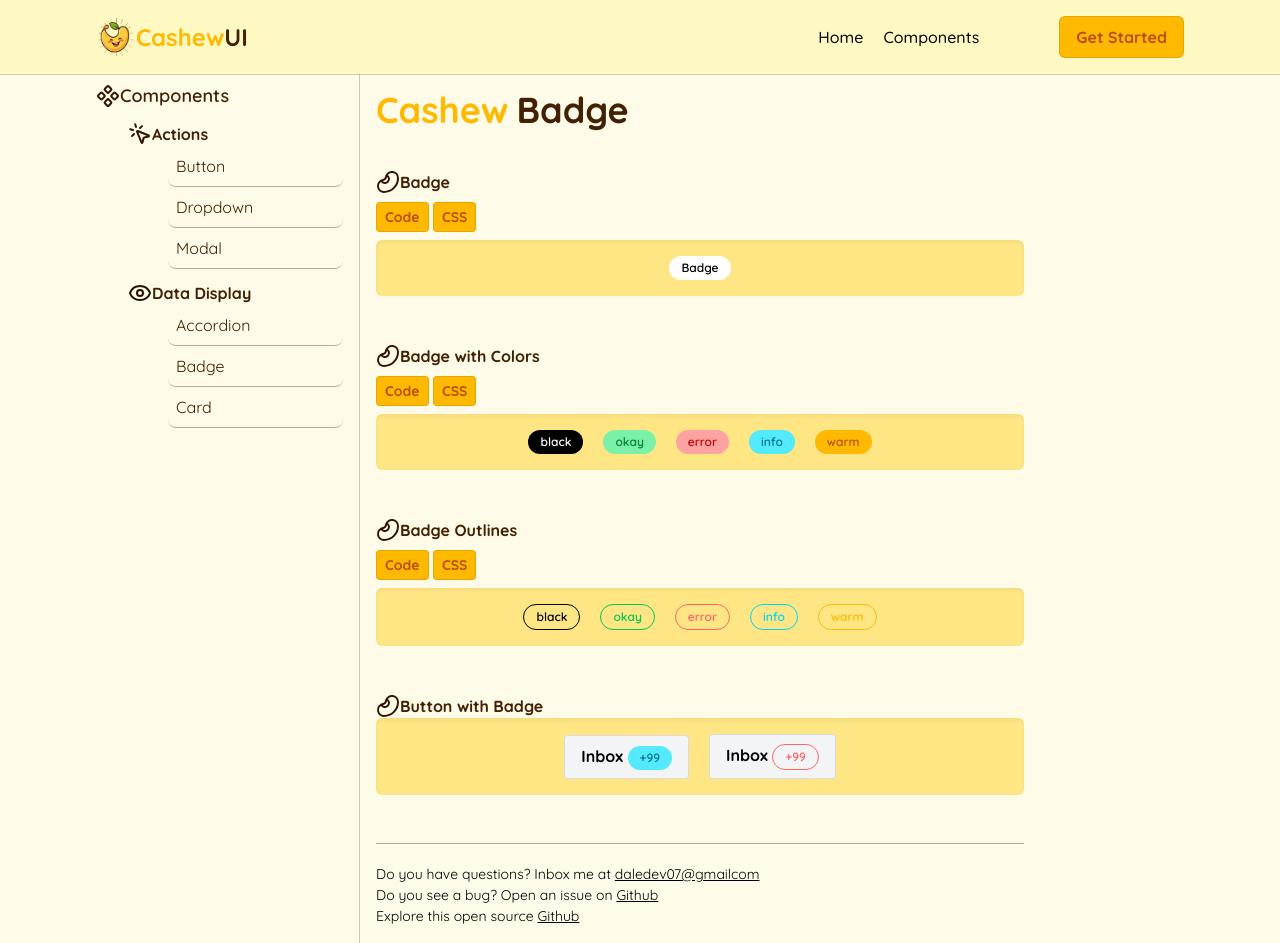
After one commit to DaleStack/CashewUI, a Django app: page /docs/components/badge/ in a window 1280 px wide. The commit adds this page. Run offline with Django 5.2, Linux system fonts and the light colour scheme; some libraries are stand-ins or nearby versions.

Commit message:
added badge page

```diff
--- a/documentation/templates/documentation/const/sidebar.html
+++ b/documentation/templates/documentation/const/sidebar.html
@@ -34,7 +34,7 @@
             <a class="px-2 py-2 rounded-lg hover:bg-yellow-600 hover:text-white duration-500 border-b border-black/30 hover:border-none" href="{% url 'accordion_view' %}">
                 Accordion
             </a>
-            <a class="px-2 py-2 rounded-lg hover:bg-yellow-600 hover:text-white duration-500 border-b border-black/30 hover:border-none" href="">
+            <a class="px-2 py-2 rounded-lg hover:bg-yellow-600 hover:text-white duration-500 border-b border-black/30 hover:border-none" href="{% url 'badge_view' %}">
                 Badge
             </a>
             <a class="px-2 py-2 rounded-lg hover:bg-yellow-600 hover:text-white duration-500 border-b border-black/30 hover:border-none" href="">
--- /dev/null
+++ b/documentation/templates/documentation/pages/badge.html
@@ -0,0 +1,292 @@
+{% extends "documentation/base.html" %}
+{% load static %}
+{% block content %}
+<div class="pr-60">
+    <div>
+        <!-- TITLE -->
+        <div class="mb-10 flex items-center gap-2">
+            <p class="text-4xl font-bold text-amber-400">Cashew</p>
+            <p class="text-4xl font-bold text-yellow-950">Badge</p>
+        </div>
+
+        <!-- DEFAULT BADGE -->
+        <div class="mb-12">
+            <div class="flex items-center">
+                <img src="{% static 'documentation/images/Cashew.svg' %}" alt="Cashew">
+                <p class="font-bold text-yellow-950">Badge</p>
+            </div>
+            <div class="my-2">
+                <button class="cursor-pointer ch-btn ch-btn-sm ch-btn-warm" onclick="toggleBadgePreview()">Code</button>
+                <button class="cursor-pointer ch-btn ch-btn-sm ch-btn-warm" onclick="showBadgeCSS()">CSS</button>
+            </div>
+
+            <div id="badgePreviewArea" class="bg-amber-200 shadow-inner text-white p-4 rounded-md flex items-center justify-center flex-col">
+                <span class="ch-badge">Badge</span>
+            </div>
+        </div>
+
+        <!-- BADGE COLORS -->
+        <div class="mb-12">
+            <div class="flex items-center">
+                <img src="{% static 'documentation/images/Cashew.svg' %}" alt="Cashew">
+                <p class="font-bold text-yellow-950">Badge with Colors</p>
+            </div>
+            <div class="my-2">
+                <button class="cursor-pointer ch-btn ch-btn-sm ch-btn-warm" onclick="toggleBadgeColorPreview()">Code</button>
+                <button class="cursor-pointer ch-btn ch-btn-sm ch-btn-warm" onclick="showBadgeColorCSS()">CSS</button>
+            </div>
+
+            <div id="badgeColorPreviewArea" class="bg-amber-200 shadow-inner text-white p-4 rounded-md flex items-center justify-center space-x-5">
+                <span class="ch-badge-blk">black</span>
+                <span class="ch-badge-ok">okay</span>
+                <span class="ch-badge-error">error</span>
+                <span class="ch-badge-info">info</span>
+                <span class="ch-badge-warm">warm</span>
+            </div>
+        </div>
+
+        <!-- BADGE OUTLINES -->
+        <div class="mb-12">
+            <div class="flex items-center">
+                <img src="{% static 'documentation/images/Cashew.svg' %}" alt="Cashew">
+                <p class="font-bold text-yellow-950">Badge Outlines</p>
+            </div>
+            <div class="my-2">
+                <button class="cursor-pointer ch-btn ch-btn-sm ch-btn-warm" onclick="toggleBadgeOutlinePreview()">Code</button>
+                <button class="cursor-pointer ch-btn ch-btn-sm ch-btn-warm" onclick="showBadgeOutlineCSS()">CSS</button>
+            </div>
+
+            <div id="badgeOutlinePreviewArea" class="bg-amber-200 shadow-inner text-white p-4 rounded-md flex items-center justify-center space-x-5">
+                <span class="ch-badge-outline">black</span>
+                <span class="ch-badge-ok-outline">okay</span>
+                <span class="ch-badge-error-outline">error</span>
+                <span class="ch-badge-info-outline">info</span>
+                <span class="ch-badge-warm-outline">warm</span>
+            </div>
+        </div>
+
+        <!-- BUTTON WITH BADGE -->
+        <div class="mb-12">
+            <div class="flex items-center">
+                <img src="{% static 'documentation/images/Cashew.svg' %}" alt="Cashew">
+                <p class="font-bold text-yellow-950">Button with Badge</p>
+            </div>
+
+            <div id="badgeButtonPreview" class="bg-amber-200 shadow-inner text-white p-4 rounded-md flex items-center justify-center space-x-5">
+                <button class="ch-btn">
+                    <p>Inbox <span class="ch-badge-info">+99</span></p>
+                </button>
+                <button class="ch-btn">
+                    <p>Inbox <span class="ch-badge-error-outline">+99</span></p>
+                </button>
+            </div>
+        </div>
+    </div>
+
+    <div>
+        {% include 'documentation/const/footer.html' %}
+    </div>
+</div>
+
+<!-- JavaScript -->
+<script>
+let showingBadgeCode = false;
+let showingBadgeCSS = false;
+
+let showingBadgeColorCode = false;
+let showingBadgeColorCSS = false;
+
+let showingBadgeOutlineCode = false;
+let showingBadgeOutlineCSS = false;
+
+
+// BADGE DEFAULT
+function toggleBadgePreview() {
+  const preview = document.getElementById("badgePreviewArea");
+
+  if (!showingBadgeCode) {
+    preview.innerHTML = `
+      <pre class="px-4 py-2 bg-gray-800 text-green-200 w-full rounded-md max-h-60 overflow-y-auto text-sm"><code>
+&lt;span class="ch-badge"&gt;Badge&lt;/span&gt;
+      </code></pre>
+    `;
+    showingBadgeCode = true;
+    showingBadgeCSS = false;
+  } else {
+    preview.innerHTML = `<span class="ch-badge">Badge</span>`;
+    showingBadgeCode = false;
+  }
+}
+
+function showBadgeCSS() {
+  const preview = document.getElementById("badgePreviewArea");
+
+  if (!showingBadgeCSS) {
+    preview.innerHTML = `
+      <pre class="px-4 py-2 bg-gray-800 text-blue-200 w-full rounded-md max-h-60 overflow-y-auto text-sm"><code>
+.ch-badge {
+  @apply inline-block px-3 py-1 rounded-full text-xs font-semibold
+  bg-white text-black;
+}
+      </code></pre>
+    `;
+    showingBadgeCSS = true;
+    showingBadgeCode = false;
+  } else {
+    preview.innerHTML = `<span class="ch-badge">Badge</span>`;
+    showingBadgeCSS = false;
+  }
+}
+
+// BADGE COLORS
+function toggleBadgeColorPreview() {
+  const preview = document.getElementById("badgeColorPreviewArea");
+
+  if (!showingBadgeColorCode) {
+    preview.innerHTML = `
+      <pre class="px-4 py-2 bg-gray-800 text-green-200 w-full rounded-md max-h-60 overflow-y-auto text-sm"><code>
+&lt;span class="ch-badge-blk"&gt;black&lt;/span&gt;
+&lt;span class="ch-badge-ok"&gt;okay&lt;/span&gt;
+&lt;span class="ch-badge-error"&gt;error&lt;/span&gt;
+&lt;span class="ch-badge-info"&gt;info&lt;/span&gt;
+&lt;span class="ch-badge-warm"&gt;warm&lt;/span&gt;
+      </code></pre>
+    `;
+    showingBadgeColorCode = true;
+    showingBadgeColorCSS = false;
+  } else {
+    preview.innerHTML = `
+      <span class="ch-badge-blk">black</span>
+      <span class="ch-badge-ok">okay</span>
+      <span class="ch-badge-error">error</span>
+      <span class="ch-badge-info">info</span>
+      <span class="ch-badge-warm">warm</span>
+    `;
+    showingBadgeColorCode = false;
+  }
+}
+
+function showBadgeColorCSS() {
+  const preview = document.getElementById("badgeColorPreviewArea");
+
+  if (!showingBadgeColorCSS) {
+    preview.innerHTML = `
+      <pre class="px-4 py-2 bg-gray-800 text-blue-200 w-full rounded-md max-h-60 overflow-y-auto text-sm"><code>
+.ch-badge-blk {
+  @apply inline-block px-3 py-1 rounded-full text-xs font-semibold
+  bg-black text-white;
+}
+
+.ch-badge-ok {
+  @apply inline-block px-3 py-1 rounded-full text-xs font-semibold
+  bg-green-300 text-green-700;
+}
+
+.ch-badge-error {
+  @apply inline-block px-3 py-1 rounded-full text-xs font-semibold
+  bg-red-300 text-red-700;
+}
+
+.ch-badge-info {
+  @apply inline-block px-3 py-1 rounded-full text-xs font-semibold
+  bg-cyan-300 text-cyan-700;
+}
+
+.ch-badge-warm {
+  @apply inline-block px-3 py-1 rounded-full text-xs font-semibold
+  bg-amber-400 text-amber-700;
+}
+      </code></pre>
+    `;
+    showingBadgeColorCSS = true;
+    showingBadgeColorCode = false;
+  } else {
+    preview.innerHTML = `
+      <span class="ch-badge-blk">black</span>
+      <span class="ch-badge-ok">okay</span>
+      <span class="ch-badge-error">error</span>
+      <span class="ch-badge-info">info</span>
+      <span class="ch-badge-warm">warm</span>
+    `;
+    showingBadgeColorCSS = false;
+  }
+}
+
+// BADGE OUTLINE
+function toggleBadgeOutlinePreview() {
+  const preview = document.getElementById("badgeOutlinePreviewArea");
+
+  if (!showingBadgeOutlineCode) {
+    preview.innerHTML = `
+      <pre class="px-4 py-2 bg-gray-800 text-green-200 w-full rounded-md max-h-60 overflow-y-auto text-sm"><code>
+&lt;span class="ch-badge-outline"&gt;black&lt;/span&gt;
+&lt;span class="ch-badge-ok-outline"&gt;okay&lt;/span&gt;
+&lt;span class="ch-badge-error-outline"&gt;error&lt;/span&gt;
+&lt;span class="ch-badge-info-outline"&gt;info&lt;/span&gt;
+&lt;span class="ch-badge-warm-outline"&gt;warm&lt;/span&gt;
+      </code></pre>
+    `;
+    showingBadgeOutlineCode = true;
+    showingBadgeOutlineCSS = false;
+  } else {
+    preview.innerHTML = `
+      <span class="ch-badge-outline">black</span>
+      <span class="ch-badge-ok-outline">okay</span>
+      <span class="ch-badge-error-outline">error</span>
+      <span class="ch-badge-info-outline">info</span>
+      <span class="ch-badge-warm-outline">warm</span>
+    `;
+    showingBadgeOutlineCode = false;
+  }
+}
+
+function showBadgeOutlineCSS() {
+  const preview = document.getElementById("badgeOutlinePreviewArea");
+
+  if (!showingBadgeOutlineCSS) {
+    preview.innerHTML = `
+      <pre class="px-4 py-2 bg-gray-800 text-blue-200 w-full rounded-md max-h-60 overflow-y-auto text-sm"><code>
+.ch-badge-outline {
+  @apply inline-block px-3 py-1 rounded-full text-xs font-semibold border
+  border-black text-black;
+}
+
+.ch-badge-ok-outline {
+  @apply inline-block px-3 py-1 rounded-full text-xs font-semibold border
+  border-green-500 text-green-500;
+}
+
+.ch-badge-error-outline {
+  @apply inline-block px-3 py-1 rounded-full text-xs font-semibold border
+  border-red-400 text-red-400;
+}
+
+.ch-badge-info-outline {
+  @apply inline-block px-3 py-1 rounded-full text-xs font-semibold border
+  border-cyan-400 text-cyan-400;
+}
+
+.ch-badge-warm-outline {
+  @apply inline-block px-3 py-1 rounded-full text-xs font-semibold border
+  border-amber-400 text-amber-400;
+}
+
+      </code></pre>
+    `;
+    showingBadgeOutlineCSS = true;
+    showingBadgeOutlineCode = false;
+  } else {
+    preview.innerHTML = `
+      <span class="ch-badge-outline">black</span>
+      <span class="ch-badge-ok-outline">okay</span>
+      <span class="ch-badge-error-outline">error</span>
+      <span class="ch-badge-info-outline">info</span>
+      <span class="ch-badge-warm-outline">warm</span>
+    `;
+    showingBadgeOutlineCSS = false;
+  }
+}
+
+</script>
+
+{% endblock %}
--- a/documentation/urls.py
+++ b/documentation/urls.py
@@ -1,5 +1,5 @@
 from django.urls import path
-from .views import components_view, button_view, dropdown_view, modal_view, accordion_view
+from .views import components_view, button_view, dropdown_view, modal_view, accordion_view, badge_view
 
 urlpatterns = [
     path('components/', components_view, name='components_view'),
@@ -7,4 +7,5 @@ urlpatterns = [
     path('components/dropdown/', dropdown_view, name='dropdown_view'),
     path('components/modal/', modal_view, name='modal_view'),
     path('components/accordion/', accordion_view, name='accordion_view'),
+    path('components/badge/', badge_view, name='badge_view'),
 ]
--- a/documentation/views.py
+++ b/documentation/views.py
@@ -20,6 +20,10 @@ def modal_view(request):
 
 #DATA DISPLAY
 
-#MODAL COMPONENT
+#ACCORDION COMPONENT
 def accordion_view(request):
     return render(request, 'documentation/pages/accordion.html')
+
+#BADGE COMPONENT
+def badge_view(request):
+    return render(request, 'documentation/pages/badge.html')
--- a/theme/static/css/dist/styles.css
+++ b/theme/static/css/dist/styles.css
@@ -8,7 +8,9 @@
     --font-serif: ui-serif, Georgia, Cambria, "Times New Roman", Times, serif;
     --font-mono: ui-monospace, SFMono-Regular, Menlo, Monaco, Consolas, "Liberation Mono",
       "Courier New", monospace;
+    --color-red-300: oklch(80.8% 0.114 19.571);
     --color-red-400: oklch(70.4% 0.191 22.216);
+    --color-red-500: oklch(63.7% 0.237 25.331);
     --color-red-700: oklch(50.5% 0.213 27.518);
     --color-amber-200: oklch(92.4% 0.12 95.746);
     --color-amber-400: oklch(82.8% 0.189 84.429);
@@ -21,9 +23,13 @@
     --color-yellow-900: oklch(42.1% 0.095 57.708);
     --color-yellow-950: oklch(28.6% 0.066 53.813);
     --color-green-200: oklch(92.5% 0.084 155.995);
+    --color-green-300: oklch(87.1% 0.15 154.449);
     --color-green-400: oklch(79.2% 0.209 151.711);
+    --color-green-500: oklch(72.3% 0.219 149.579);
     --color-green-700: oklch(52.7% 0.154 150.069);
+    --color-cyan-300: oklch(86.5% 0.127 207.078);
     --color-cyan-400: oklch(78.9% 0.154 211.53);
+    --color-cyan-700: oklch(52% 0.105 223.128);
     --color-blue-200: oklch(88.2% 0.059 254.128);
     --color-blue-500: oklch(62.3% 0.214 259.815);
     --color-blue-950: oklch(28.2% 0.091 267.935);
@@ -35,6 +41,8 @@
     --color-black: #000;
     --color-white: #fff;
     --spacing: 0.25rem;
+    --text-xs: 0.75rem;
+    --text-xs--line-height: calc(1 / 0.75);
     --text-sm: 0.875rem;
     --text-sm--line-height: calc(1.25 / 0.875);
     --text-lg: 1.125rem;
@@ -1319,6 +1370,148 @@
   .ch-accord p {
     margin-top: calc(var(--spacing) * 2);
     color: var(--color-gray-700);
+  }
+  .ch-badge {
+    display: inline-block;
+    border-radius: calc(infinity * 1px);
+    background-color: var(--color-white);
+    padding-inline: calc(var(--spacing) * 3);
+    padding-block: calc(var(--spacing) * 1);
+    font-size: var(--text-xs);
+    line-height: var(--tw-leading, var(--text-xs--line-height));
+    --tw-font-weight: var(--font-weight-semibold);
+    font-weight: var(--font-weight-semibold);
+    color: var(--color-black);
+  }
+  .ch-badge-blk {
+    display: inline-block;
+    border-radius: calc(infinity * 1px);
+    background-color: var(--color-black);
+    padding-inline: calc(var(--spacing) * 3);
+    padding-block: calc(var(--spacing) * 1);
+    font-size: var(--text-xs);
+    line-height: var(--tw-leading, var(--text-xs--line-height));
+    --tw-font-weight: var(--font-weight-semibold);
+    font-weight: var(--font-weight-semibold);
+    color: var(--color-white);
+  }
+  .ch-badge-ok {
+    display: inline-block;
+    border-radius: calc(infinity * 1px);
+    background-color: var(--color-green-300);
+    padding-inline: calc(var(--spacing) * 3);
+    padding-block: calc(var(--spacing) * 1);
+    font-size: var(--text-xs);
+    line-height: var(--tw-leading, var(--text-xs--line-height));
+    --tw-font-weight: var(--font-weight-semibold);
+    font-weight: var(--font-weight-semibold);
+    color: var(--color-green-700);
+  }
+  .ch-badge-error {
+    display: inline-block;
+    border-radius: calc(infinity * 1px);
+    background-color: var(--color-red-300);
+    padding-inline: calc(var(--spacing) * 3);
+    padding-block: calc(var(--spacing) * 1);
+    font-size: var(--text-xs);
+    line-height: var(--tw-leading, var(--text-xs--line-height));
+    --tw-font-weight: var(--font-weight-semibold);
+    font-weight: var(--font-weight-semibold);
+    color: var(--color-red-700);
+  }
+  .ch-badge-info {
+    display: inline-block;
+    border-radius: calc(infinity * 1px);
+    background-color: var(--color-cyan-300);
+    padding-inline: calc(var(--spacing) * 3);
+    padding-block: calc(var(--spacing) * 1);
+    font-size: var(--text-xs);
+    line-height: var(--tw-leading, var(--text-xs--line-height));
+    --tw-font-weight: var(--font-weight-semibold);
+    font-weight: var(--font-weight-semibold);
+    color: var(--color-cyan-700);
+  }
+  .ch-badge-warm {
+    display: inline-block;
+    border-radius: calc(infinity * 1px);
+    background-color: var(--color-amber-400);
+    padding-inline: calc(var(--spacing) * 3);
+    padding-block: calc(var(--spacing) * 1);
+    font-size: var(--text-xs);
+    line-height: var(--tw-leading, var(--text-xs--line-height));
+    --tw-font-weight: var(--font-weight-semibold);
+    font-weight: var(--font-weight-semibold);
+    color: var(--color-amber-700);
+  }
+  .ch-badge-outline {
+    display: inline-block;
+    border-radius: calc(infinity * 1px);
+    border-style: var(--tw-border-style);
+    border-width: 1px;
+    border-color: var(--color-black);
+    padding-inline: calc(var(--spacing) * 3);
+    padding-block: calc(var(--spacing) * 1);
+    font-size: var(--text-xs);
+    line-height: var(--tw-leading, var(--text-xs--line-height));
+    --tw-font-weight: var(--font-weight-semibold);
+    font-weight: var(--font-weight-semibold);
+    color: var(--color-black);
+  }
+  .ch-badge-ok-outline {
+    display: inline-block;
+    border-radius: calc(infinity * 1px);
+    border-style: var(--tw-border-style);
+    border-width: 1px;
+    border-color: var(--color-green-500);
+    padding-inline: calc(var(--spacing) * 3);
+    padding-block: calc(var(--spacing) * 1);
+    font-size: var(--text-xs);
+    line-height: var(--tw-leading, var(--text-xs--line-height));
+    --tw-font-weight: var(--font-weight-semibold);
+    font-weight: var(--font-weight-semibold);
+    color: var(--color-green-500);
+  }
+  .ch-badge-error-outline {
+    display: inline-block;
+    border-radius: calc(infinity * 1px);
+    border-style: var(--tw-border-style);
+    border-width: 1px;
+    border-color: var(--color-red-400);
+    padding-inline: calc(var(--spacing) * 3);
+    padding-block: calc(var(--spacing) * 1);
+    font-size: var(--text-xs);
+    line-height: var(--tw-leading, var(--text-xs--line-height));
+    --tw-font-weight: var(--font-weight-semibold);
+    font-weight: var(--font-weight-semibold);
+    color: var(--color-red-400);
+  }
+  .ch-badge-info-outline {
+    display: inline-block;
+    border-radius: calc(infinity * 1px);
+    border-style: var(--tw-border-style);
+    border-width: 1px;
+    border-color: var(--color-cyan-400);
+    padding-inline: calc(var(--spacing) * 3);
+    padding-block: calc(var(--spacing) * 1);
+    font-size: var(--text-xs);
+    line-height: var(--tw-leading, var(--text-xs--line-height));
+    --tw-font-weight: var(--font-weight-semibold);
+    font-weight: var(--font-weight-semibold);
+    color: var(--color-cyan-400);
+  }
+  .ch-badge-warm-outline {
+    display: inline-block;
+    border-radius: calc(infinity * 1px);
+    border-style: var(--tw-border-style);
+    border-width: 1px;
+    border-color: var(--color-amber-400);
+    padding-inline: calc(var(--spacing) * 3);
+    padding-block: calc(var(--spacing) * 1);
+    font-size: var(--text-xs);
+    line-height: var(--tw-leading, var(--text-xs--line-height));
+    --tw-font-weight: var(--font-weight-semibold);
+    font-weight: var(--font-weight-semibold);
+    color: var(--color-amber-400);
   }
 }
 @property --tw-translate-x {
```
Also changed, not shown: other parts of theme/static/css/dist/styles.css (+46 -3 lines), theme/static_src/src/styles.css (+49 -2 lines).
